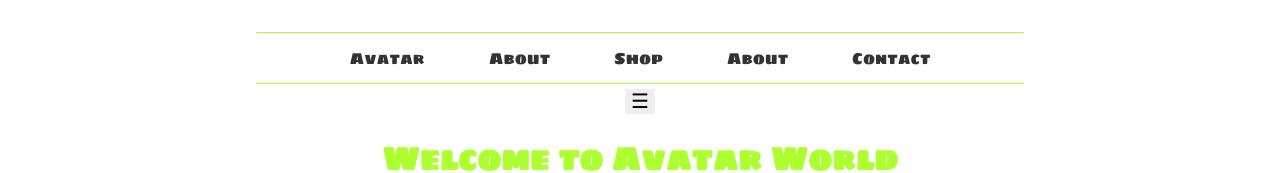
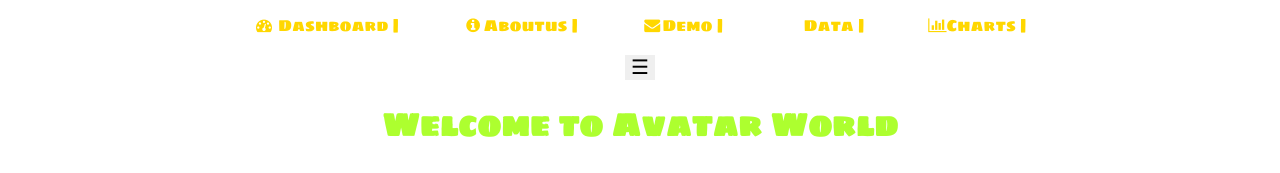
Before and after one commit to sushovanINDIA/ReacctJS, a React (Create React App) app: page / in a window 1280 px wide. Shown: the top 173 px of the page. Built offline with nearby package versions, Linux system fonts and the light colour scheme.

Commit message:
Changes done on 22/04/2020

```diff
--- a/Menu.js
+++ b/Menu.js
@@ -1,18 +1,43 @@
 import React from 'react';
 import 'tachyons';
 import {Link} from 'react-router-dom';
+import './Menu.css'
+//import DeviceStatus from './DeviceStatus'
+import 'font-awesome/css/font-awesome.min.css';
 
-const Menu = () =>{
+const Menu = (props) =>{
+
+   const deviceStatusList = [
+        {
+            systemstatus:"active",
+            divices:"500",
+            active:467,
+            hospital:"R.N.TAGORE"
+        }
+    ]
+
     return(
-        <div className="font">
-            <nav class="bt bb tc mw7 center mt4">
-                <Link class="f6 f5-l link bg-animate black-80 hover-bg-lightest-blue dib pa3 ph4-l" to="/">Avatar</Link>
-                <Link class="f6 f5-l link bg-animate black-80 hover-bg-light-green dib pa3 ph4-l" to="/Aboutus">About</Link>
-                <a class="f6 f5-l link bg-animate black-80 hover-bg-light-blue dib pa3 ph4-l" href="/shop">Shop</a>
-                <a class="f6 f5-l link bg-animate black-80 hover-bg-light-pink dib pa3 ph4-l" href="/about">About</a>
-                <a class="f6 f5-l link bg-animate black-80 hover-bg-light-yellow dib pa3 ph4-l" href="/contact">Contact</a>
+        /*<div className="font">
+            <nav className="bt bb tc mw9 center mt4 bg-navy">
+                <Link className="f6 f5-l link bg-animate yellow hover-bg-lightest-blue dib pa3 ph4-l" to="/">Avatar</Link>
+                <Link className="f6 f5-l link bg-animate yellow hover-bg-light-green dib pa3 ph4-l" to="/Aboutus">About</Link>
+                <Link className="f6 f5-l link bg-animate yellow hover-bg-light-blue dib pa3 ph4-l" to="/Demo">Demo</Link>
+                <a class="f6 f5-l link bg-animate yellow hover-bg-light-pink dib pa3 ph4-l" href="/about">About</a>
+                <a class="f6 f5-l link bg-animate yellow hover-bg-light-yellow dib pa3 ph4-l" href="/contact">Contact</a>
             </nav>
-        </div>
+    </div>*/
+        <header>
+            <div className="tc">
+                <Link to="/" className="f6 f5-l link bg-animate yellow hover-bg-lightest-blue dib pa3 ph4-l"><i className="fa fa-fw fa-dashboard"></i> Dashboard | </Link>
+                <Link to="./Aboutus" className="f6 f5-l link bg-animate yellow hover-bg-light-green dib pa3 ph4-l"><i class="fa fa-fw fa-info-circle"></i>Aboutus |</Link>
+                <Link to="./Demo" className="f6 f5-l link bg-animate yellow hover-bg-light-blue dib pa3 ph4-l"><i class="fa fa-fw fa-envelope"></i>Demo |</Link>
+                <Link to="/Getdata" className="f6 f5-l link bg-animate yellow hover-bg-light-pink dib pa3 ph4-l"><i class="fas fa-fw fa-table"></i> Data |</Link>
+                <Link to="/Charts" className="f6 f5-l link bg-animate yellow hover-bg-light-yellow dib pa3 ph4-l"><i className="fa fa-bar-chart"></i>Charts |</Link>
+            </div>
+        </header>
+
+
+
     );
 }
 
```
